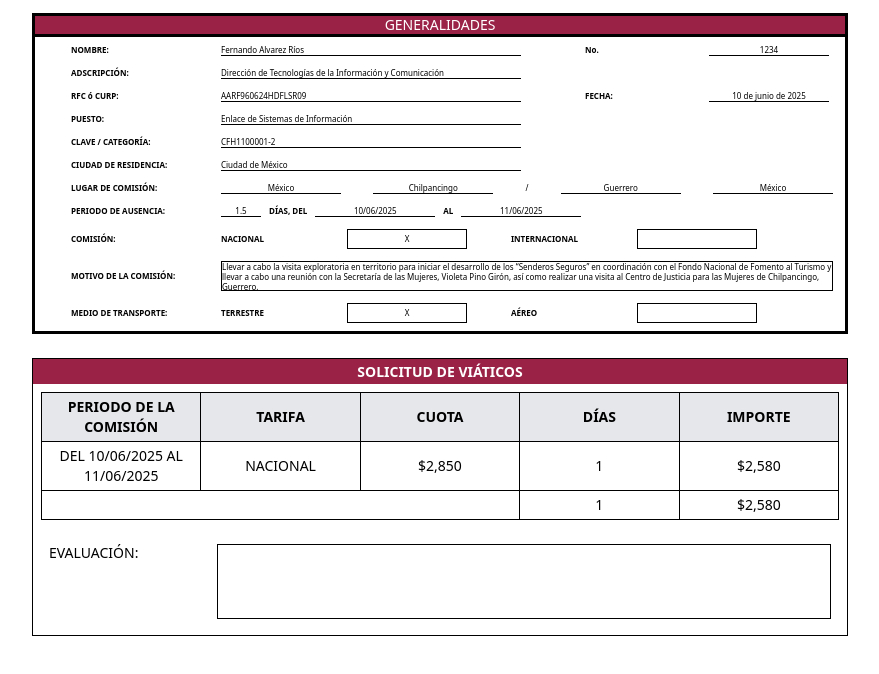
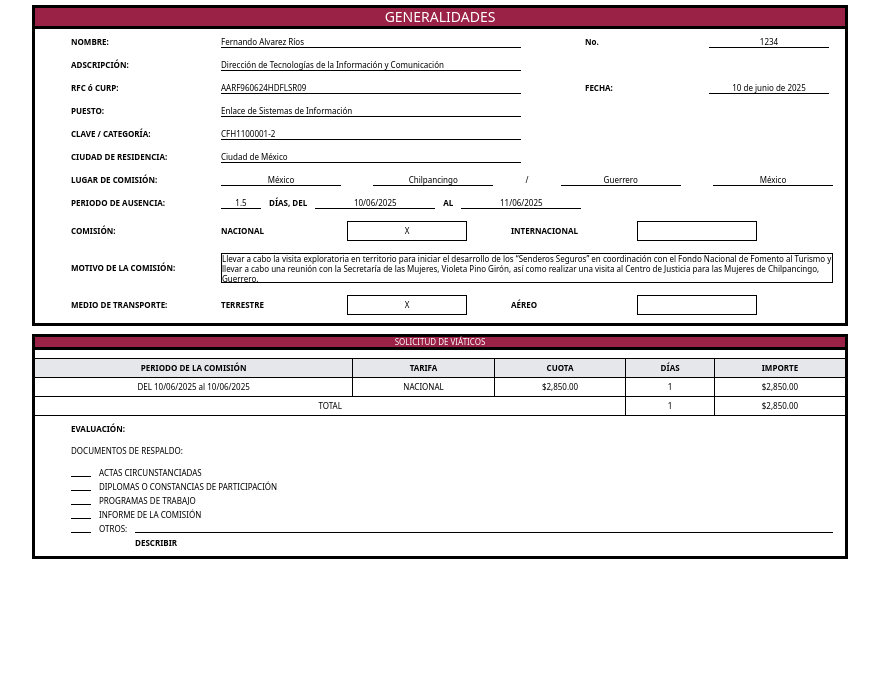
Before and after one commit to JoeAH98221/SDLM-Template-V1, a website: page index.html in a window 1280 px wide. Shown: the part 84-758 px from the top of the page, without its empty margins (200-1079 px from the left). Drawn offline with Linux system fonts and the light colour scheme.

Commit message:
feat: ae actualizo el html

```diff
--- a/index.html
+++ b/index.html
@@ -20,7 +20,7 @@
         </header>
 
         <!-- Generalidades -->
-        <section class="mt-4 border-3 border-black print-area">
+        <section class="mt-2 border-3 border-black">
             <!-- Encabezado -->
             <div class="encabezado">
                 GENERALIDADES
@@ -129,50 +129,71 @@
 
 
         <!-- Solicitud de Viáticos -->
-        <section class="mt-6 border border-black">
-            <div class="bg-[#9b2247] text-white text-center py-1 font-bold">
+        <section class="mt-2 border-3 border-black text-size-small">
+            <!-- Título -->
+            <div class="encabezado">
                 SOLICITUD DE VIÁTICOS
             </div>
 
-            <div class="p-2">
-                <table class="w-full border border-black text-sm table-fixed text-center">
+            <!-- Tabla -->
+            <div class="pt-2">
+                <table>
                     <thead>
-                        <tr class="bg-gray-200">
-                            <th class="border border-black px-2 py-1">
-                                PERIODO DE LA COMISIÓN
-                            </th>
-                            <th class="border border-black px-2 py-1">TARIFA</th>
-                            <th class="border border-black px-2 py-1">CUOTA</th>
-                            <th class="border border-black px-2 py-1">DÍAS</th>
-                            <th class="border border-black px-2 py-1">IMPORTE</th>
+                        <tr>
+                            <th class="td-sin-bordes-lr">PERIODO DE LA COMISIÓN</th>
+                            <th>TARIFA</th>
+                            <th>CUOTA</th>
+                            <th>DÍAS</th>
+                            <th class="td-sin-bordes-lr">IMPORTE</th>
+                        </tr>
+                        <tr>
+                            <td class="td-sin-bordes-lr">DEL 10/06/2025 al 10/06/2025</td>
+                            <td>NACIONAL</td>
+                            <td>$2,850.00</td>
+                            <td>1</td>
+                            <td class="td-sin-bordes-lr">$2,850.00</td>
+                        </tr>
+                        <tr>
+                            <td class="td-sin-bordes-lr" colspan="3">TOTAL</td>
+                            <td>1</td>
+                            <td class="td-sin-bordes-lr">$2,850.00</td>
                         </tr>
                     </thead>
-                    <tbody>
-                        <tr>
-                            <td class="border border-black px-2 py-1">
-                                DEL 10/06/2025 AL 11/06/2025
-                            </td>
-                            <td class="border border-black px-2 py-1">NACIONAL</td>
-                            <td class="border border-black px-2 py-1">$2,850</td>
-                            <td class="border border-black px-2 py-1">1</td>
-                            <td class="border border-black px-2 py-1">$2,580</td>
-                        </tr>
-                        <tr>
-                            <td colspan="3" class="border border-black px-2 py-1"></td>
-                            <td class="border border-black px-2 py-1">1</td>
-                            <td class="border border-black px-2 py-1">$2,580</td>
-                        </tr>
-                    </tbody>
                 </table>
             </div>
 
-            <div class="mt-4 px-4 pb-4">
-                <div class="flex items-start gap-2">
-                    <div class="w-[250px]">EVALUACIÓN:</div>
-                    <div class="w-[960px] h-[75px] border border-black"></div>
+            <!-- Evaluación -->
+            <div class="px-3 py-2 ml-6 space-y-3">
+                <div class="font-semibold">EVALUACIÓN:</div>
+                <div>DOCUMENTOS DE RESPALDO:</div>
+
+                <div class="space-y-1">
+                    <div class="flex items-center gap-2">
+                        <div class="w-5 h-2 border-b border-black"></div>
+                        <div>ACTAS CIRCUNSTANCIADAS</div>
+                    </div>
+                    <div class="flex items-center gap-2">
+                        <div class="w-5 h-2 border-b border-black"></div>
+                        <div>DIPLOMAS O CONSTANCIAS DE PARTICIPACIÓN</div>
+                    </div>
+                    <div class="flex items-center gap-2">
+                        <div class="w-5 h-2 border-b border-black"></div>
+                        <div>PROGRAMAS DE TRABAJO</div>
+                    </div>
+                    <div class="flex items-center gap-2">
+                        <div class="w-5 h-2 border-b border-black"></div>
+                        <div>INFORME DE LA COMISIÓN</div>
+                    </div>
+                    <div class="flex items-center gap-2">
+                        <div class="w-5 h-2 border-b border-black"></div>
+                        <div>OTROS:</div>
+                        <div class="flex-1 h-2 border-b border-black"></div>
+                    </div>
+                    <div class="ml-16 font-semibold">DESCRIBIR</div>
                 </div>
             </div>
         </section>
+
     </main>
 </body>
 
--- a/src/css/input.css
+++ b/src/css/input.css
@@ -9,8 +9,8 @@
         @apply
         w-full
         text-center
-        border-t-2
-        border-b-2
+        border-t
+        border-b
         border-black
         border-collapse
         border-l-0
@@ -31,7 +31,14 @@
             px-2
             py-1;
     }
-
+    .td-sin-bordes-lr {
+        @apply
+            border-t
+            border-l-0
+            border-r-0
+            border-b-0
+            border-black;
+}
     /* @font-face {
         font-family: 'NotoSans-Black';
         src: url('fonts/NotoSans-Black.ttf');
```
Also changed, not shown: src/css/output.css.
